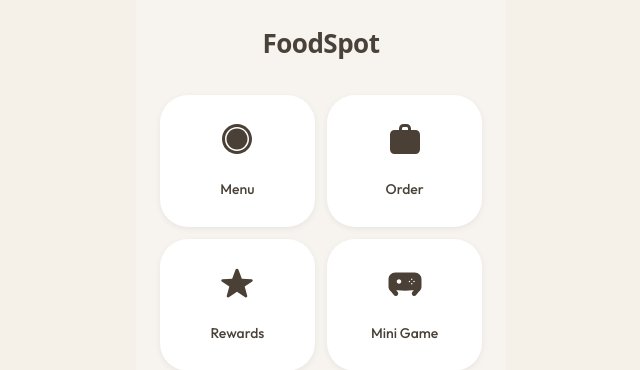
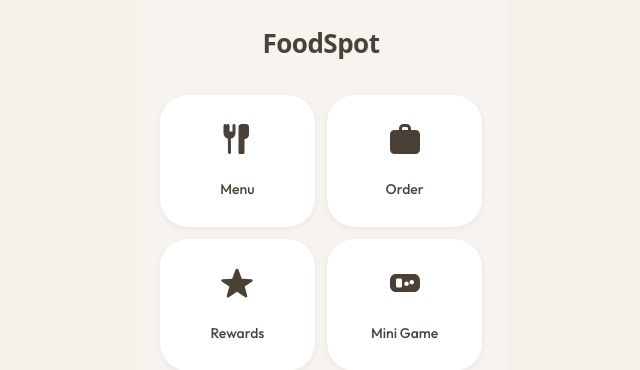
Before and after one commit to hikaribrandan3-code/foodspotapp, a React (Vite) app: page / in a window 1280 px wide. Shown: the top 370 px of the page, without its empty margins (319-959 px from the left). Built offline with nearby package versions, Linux system fonts and the light colour scheme.

Commit message:
Home: replace icons with use provided SVGs

```diff
--- a/src/pages/customer/Home.jsx
+++ b/src/pages/customer/Home.jsx
@@ -4,11 +4,11 @@ import { getMenu } from '../../config/menuData.js'
 
 // --- SVG ICONS (Render Match - Solid Filled) ---
 
-// --- MENU: Round Plate (Solid Dinner Plate)
+// --- MENU: Fork & Knife (Parallel - User Provided)
 const MenuIcon = () => (
-    <svg width="36" height="36" viewBox="0 0 24 24" fill="currentColor">
-        <path fillRule="evenodd" clipRule="evenodd" d="M12 2C6.47715 2 2 6.47715 2 12C2 17.5228 6.47715 22 12 22C17.5228 22 22 17.5228 22 12C22 6.47715 17.5228 2 12 2ZM12 4C16.4183 4 20 7.58172 20 12C20 16.4183 16.4183 20 12 20C7.58172 20 4 16.4183 4 12C4 7.58172 7.58172 4 12 4Z" />
-        <path d="M12 5C8.13401 5 5 8.13401 5 12C5 15.866 8.13401 19 12 19C15.866 19 19 15.866 19 12C19 8.13401 15.866 5 12 5Z" />
+    <svg width="36" height="36" viewBox="0 0 24 24" fill="none">
+        <path d="M5 3C5 2.44772 5.44772 2 6 2C6.55228 2 7 2.44772 7 3V7H9V3C9 2.44772 9.44772 2 10 2C10.5523 2 11 2.44772 11 3V8C11 9.87827 9.68953 11.4534 7.91776 11.8953L8 21C8 21.5523 7.55228 22 7 22C6.44772 22 6 21.5523 6 21L5.91776 11.8953C4.31047 11.4534 3 9.87827 3 8V3C3 2.44772 3.44772 2 4 2C4.55228 2 5 2.44772 5 3V7H5V3Z" fill="currentColor" />
+        <path d="M15 2C13.8954 2 13 2.89543 13 4V21C13 21.5523 13.4477 22 14 22H16C16.5523 22 17 21.5523 17 21V12C18.6569 12 20 10.6569 20 9V4C20 2.89543 19.1046 2 18 2H15Z" fill="currentColor" />
     </svg>
 )
 
@@ -26,10 +26,10 @@ const RewardsIcon = () => (
     </svg>
 )
 
-// --- GAME: Game Controller (Solid, Chunky - Reverted)
+// --- GAME: Handheld Console (User Provided)
 const GameIcon = () => (
     <svg width="36" height="36" viewBox="0 0 24 24" fill="currentColor">
-        <path d="M18.5 5H5.5C3.01472 5 1 7.01472 1 9.5V14.5C1 15.8719 1.70566 17.0911 2.8023 17.8182L4.54564 19.9974C5.10976 20.7025 6.13682 20.8198 6.84197 20.2556C7.54711 19.6915 7.66436 18.6644 7.10025 17.9593L6.08866 16.6948C6.39827 16.7874 6.72127 16.8526 7.05432 16.8859C8.61863 17.0423 10.2646 17.1667 12 17.1667C13.7354 17.1667 15.3814 17.0423 16.9457 16.8859C17.2787 16.8526 17.6017 16.7874 17.9113 16.6948L16.8998 17.9593C16.3356 18.6644 16.4529 19.6915 17.158 20.2556C17.8632 20.8198 18.8902 20.7025 19.4544 19.9974L21.1977 17.8182C22.2943 17.0911 23 15.8719 23 14.5V9.5C23 7.01472 20.9853 5 18.5 5ZM8 12.5C7.17157 12.5 6.5 11.8284 6.5 11C6.5 10.1716 7.17157 9.5 8 9.5C8.82843 9.5 9.5 10.1716 9.5 11C9.5 11.8284 8.82843 12.5 8 12.5ZM16.5 13C16.2239 13 16 12.7761 16 12.5C16 12.2239 16.2239 12 16.5 12C16.7761 12 17 12.2239 17 12.5C17 12.7761 16.7761 13 16.5 13ZM15 11.5C14.7239 11.5 14.5 11.2761 14.5 11C14.5 10.7239 14.7239 10.5 15 10.5C15.2761 10.5 15.5 10.7239 15.5 11C15.5 11.2761 15.2761 11.5 15 11.5ZM16.5 10C16.2239 10 16 9.77614 16 9.5C16 9.22386 16.2239 9 16.5 9C16.7761 9 17 9.22386 17 9.5C17 9.77614 16.7761 10 16.5 10ZM18 11.5C17.7239 11.5 17.5 11.2761 17.5 11C17.5 10.7239 17.7239 10.5 18 10.5C18.2761 10.5 18.5 10.7239 18.5 11C18.5 11.2761 18.2761 11.5 18 11.5Z" />
+        <path fillRule="evenodd" clipRule="evenodd" d="M2 10C2 7.79086 3.79086 6 6 6H18C20.2091 6 22 7.79086 22 10V14C22 16.2091 20.2091 18 18 18H6C3.79086 18 2 16.2091 2 14V10ZM6 10C6 9.44772 6.44772 9 7 9H9C9.55228 9 10 9.44772 10 10V14C10 14.5523 9.55228 15 9 15H7C6.44772 15 6 14.5523 6 14V10ZM16.5 10C17.3284 10 18 10.6716 18 11.5C18 12.3284 17.3284 13 16.5 13C15.6716 13 15 12.3284 15 11.5C15 10.6716 15.6716 10 16.5 10ZM14.5 12.5C14.5 11.6716 13.8284 11 13 11C12.1716 11 11.5 11.6716 11.5 12.5C11.5 13.3284 12.1716 14 13 14C13.8284 14 14.5 13.3284 14.5 12.5Z" fill="currentColor" />
     </svg>
 )
 
```
